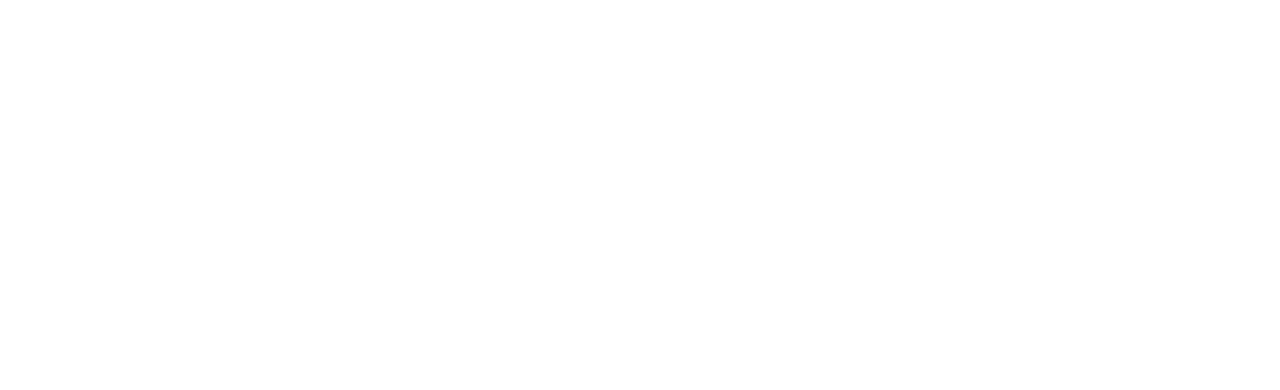
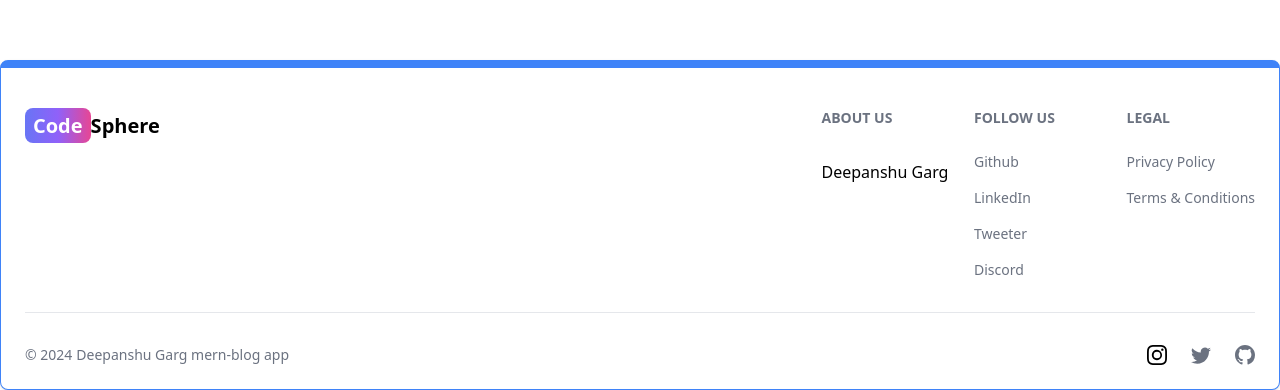
Before and after one commit to dgarg6333/AssetSphere, a React (Vite) app in the folder client/: page /sign-up in a window 1280 px wide. Shown: the part 884-1274 px from the top of the page. Before the commit the page ends 944 px from the top, so only its background shows below. Built offline with nearby package versions, Linux system fonts and the light colour scheme.

Commit message:
create footer ui

```diff
--- a/client/src/App.jsx
+++ b/client/src/App.jsx
@@ -7,6 +7,7 @@
 import Projects from './pages/Project';
 import SignUp from './pages/SignUp';
 import Header from './components/Header';
+import Footer from './components/Footer';
 
 export default function App() {
   return (
@@ -20,6 +21,7 @@
         <Route path="/dashboard" element={<Dashboard/>}/>
         <Route path="/projects" element={<Projects/>}/>
       </Routes>
+      <Footer/>
     </BrowserRouter>
   )
 }
--- /dev/null
+++ b/client/src/components/Footer.jsx
@@ -0,0 +1,81 @@
+import { Footer } from 'flowbite-react';
+import { Link } from 'react-router-dom';
+import {BsInstagram, BsTwitter, BsGithub } from 'react-icons/bs';
+export default function FooterCom() {
+  return (
+    <Footer container className='border border-t-8 border-blue-500'>
+      <div className='w-full max-w-7xl mx-auto'>
+        <div className='grid w-full justify-between sm:flex md:grid-cols-1'>
+          <div className='mt-5'>
+            <Link  to='/' className='self-center whitespace-nowrap text-lg sm:text-xl font-semibold dark:text-white'  >
+              <span className='px-2 py-1 bg-gradient-to-r from-indigo-500 via-purple-500 to-pink-500 rounded-lg text-white'>
+                Code
+              </span>
+              Sphere
+            </Link>
+          </div>
+          <div className='grid grid-cols-2 gap-8 mt-4 sm:grid-cols-3 sm:gap-6'>
+            <div>
+              <Footer.Title title='About Us' className='font-bold'/>
+              <div className='py-2'>Deepanshu Garg</div>
+              <div></div>
+            </div>
+            <div>
+              <Footer.Title title='Follow us' className='font-bold'/>
+              <Footer.LinkGroup col>
+                <Footer.Link
+                  href='https://github.com/dgarg6333'
+                  target='_blank'
+                  rel='noopener noreferrer'
+                >
+                  Github
+                </Footer.Link>
+                <Footer.Link
+                  href='https://www.linkedin.com/in/deepanshu-garg-515a9022a'
+                  target='_blank'
+                  rel='noopener noreferrer'
+                >
+                  LinkedIn
+                </Footer.Link>
+                <Footer.Link
+                  href='https://twitter.com/Deepans51432965?t=qF3zJY0F6nnB94FOEFp8-A&s=09'
+                  target='_blank'
+                  rel='noopener noreferrer'
+                >
+                  Tweeter
+                </Footer.Link>
+                <Footer.Link
+                  href='https://discord.com/'
+                  target='_blank'
+                  rel='noopener noreferrer'
+                >
+                  Discord
+                </Footer.Link>
+              </Footer.LinkGroup>
+            </div>
+            <div>
+              <Footer.Title title='Legal' className='font-bold'/>
+              <Footer.LinkGroup col>
+                <Footer.Link href='#'>Privacy Policy</Footer.Link>
+                <Footer.Link href='#'>Terms &amp; Conditions</Footer.Link>
+              </Footer.LinkGroup>
+            </div>
+          </div>
+        </div>
+        <Footer.Divider />
+        <div className='w-full sm:flex sm:items-center sm:justify-between'>
+          <Footer.Copyright
+            href='#'
+            by="Deepanshu Garg mern-blog app"
+            year={new Date().getFullYear()}
+          />
+          <div className="flex gap-6 sm:mt-0 mt-4 sm:justify-center">
+            <Footer.Icon href='' icon={BsInstagram}/>
+            <Footer.Icon href='https://twitter.com/Deepans51432965?t=qF3zJY0F6nnB94FOEFp8-A&s=09' icon={BsTwitter}/>
+            <Footer.Icon href='https://github.com/dgarg6333' icon={BsGithub}/>
+          </div>
+        </div>
+      </div>
+    </Footer>
+  );
+}
--- a/client/src/pages/SignUp.jsx
+++ b/client/src/pages/SignUp.jsx
@@ -50,7 +50,7 @@
             Sphere
           </Link>
           <p className='text-sm mt-5'>
-            This is a demo project. You can sign up with your email and password
+            This is a mern-blog app. You can sign up with your email and password
             or with Google.
           </p>
         </div>
```
